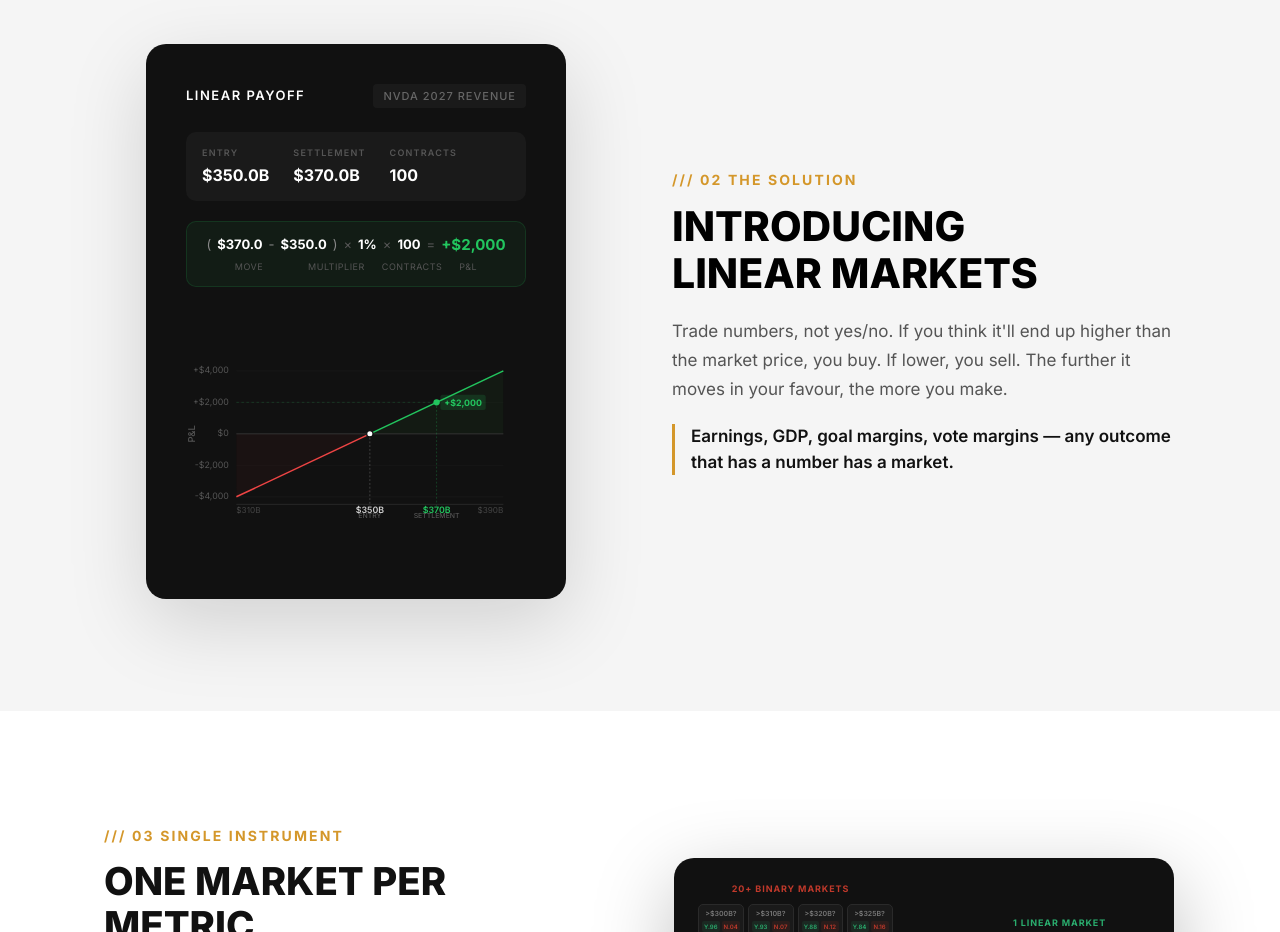
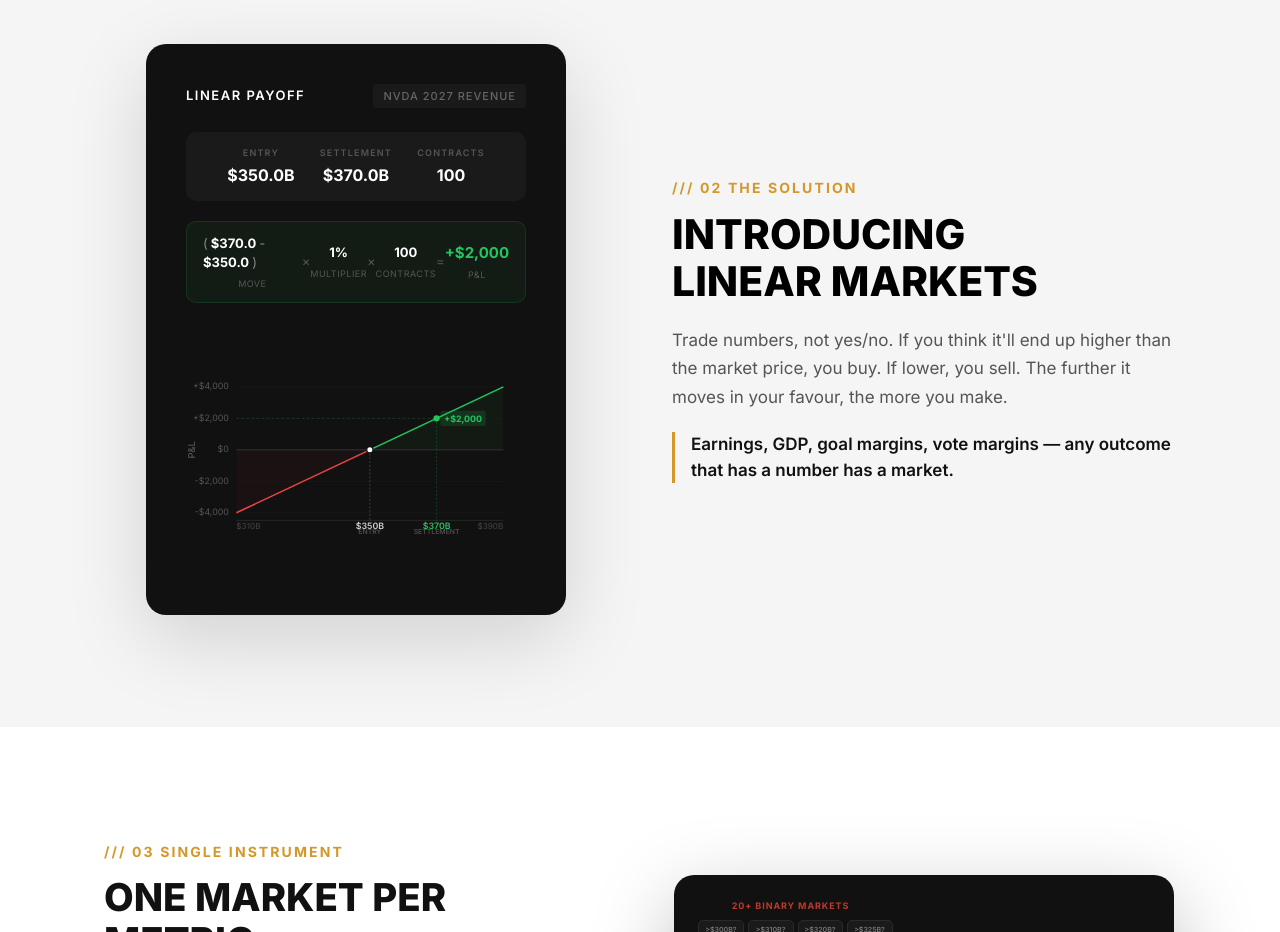
Before and after one commit to tapascodespace/NextBigThing, a Next.js app: page / in a window 1280 px wide. Shown: the part 1780-2712 px from the top of the page. Built offline with nearby package versions, Linux system fonts and the light colour scheme.

Commit message:
Distribute stats row evenly, align formula labels under values

```diff
--- a/app/page.tsx
+++ b/app/page.tsx
@@ -197,13 +197,13 @@ function LinearPayoffChart() {
       </div>
 
       {/* Stats row */}
-      <div style={{ display: "flex", gap: 24, marginBottom: "1.25rem", padding: "14px 16px", background: "#1a1a1a", borderRadius: 10 }}>
+      <div style={{ display: "flex", justifyContent: "space-evenly", marginBottom: "1.25rem", padding: "14px 16px", background: "#1a1a1a", borderRadius: 10 }}>
         {[
           { label: "ENTRY", value: "$350.0B", color: "#fff" },
           { label: "SETTLEMENT", value: "$370.0B", color: "#fff" },
           { label: "CONTRACTS", value: "100", color: "#fff" },
         ].map((stat) => (
-          <div key={stat.label} style={{ display: "flex", flexDirection: "column" as const, gap: 3 }}>
+          <div key={stat.label} style={{ display: "flex", flexDirection: "column" as const, alignItems: "center", gap: 3 }}>
             <span style={{ fontFamily: sans, fontSize: 9, fontWeight: 600, letterSpacing: "1.2px", color: "#555" }}>{stat.label}</span>
             <span style={{ fontFamily: sans, fontSize: 16, fontWeight: 700, color: stat.color }}>{stat.value}</span>
           </div>
@@ -212,27 +212,32 @@ function LinearPayoffChart() {
 
       {/* P&L formula breakdown — IG/CME style */}
       <div style={{ marginBottom: "1.25rem", padding: "12px 16px", background: "rgba(34, 197, 94, 0.06)", border: "1px solid rgba(34, 197, 94, 0.15)", borderRadius: 10 }}>
-        <div style={{ display: "flex", alignItems: "center", justifyContent: "center", gap: 6, flexWrap: "wrap" as const }}>
-          <span style={{ fontFamily: sans, fontSize: 13, color: "#888" }}>(</span>
-          <span style={{ fontFamily: sans, fontSize: 13, fontWeight: 700, color: "#fff" }}>$370.0</span>
-          <span style={{ fontFamily: sans, fontSize: 13, color: "#888" }}>-</span>
-          <span style={{ fontFamily: sans, fontSize: 13, fontWeight: 700, color: "#fff" }}>$350.0</span>
-          <span style={{ fontFamily: sans, fontSize: 13, color: "#888" }}>)</span>
+        <div style={{ display: "flex", alignItems: "center", justifyContent: "space-evenly" }}>
+          {/* MOVE column */}
+          <div style={{ display: "flex", flexDirection: "column" as const, alignItems: "center", gap: 4 }}>
+            <span style={{ fontFamily: sans, fontSize: 13, color: "#888" }}>
+              (<span style={{ fontWeight: 700, color: "#fff" }}> $370.0 </span>-<span style={{ fontWeight: 700, color: "#fff" }}> $350.0 </span>)
+            </span>
+            <span style={{ fontFamily: sans, fontSize: 9, color: "#555", letterSpacing: "0.5px" }}>MOVE</span>
+          </div>
           <span style={{ fontFamily: sans, fontSize: 13, color: "#555" }}>&times;</span>
-          <span style={{ fontFamily: sans, fontSize: 13, fontWeight: 700, color: "#fff" }}>1%</span>
+          {/* MULTIPLIER column */}
+          <div style={{ display: "flex", flexDirection: "column" as const, alignItems: "center", gap: 4 }}>
+            <span style={{ fontFamily: sans, fontSize: 13, fontWeight: 700, color: "#fff" }}>1%</span>
+            <span style={{ fontFamily: sans, fontSize: 9, color: "#555", letterSpacing: "0.5px" }}>MULTIPLIER</span>
+          </div>
           <span style={{ fontFamily: sans, fontSize: 13, color: "#555" }}>&times;</span>
-          <span style={{ fontFamily: sans, fontSize: 13, fontWeight: 700, color: "#fff" }}>100</span>
+          {/* CONTRACTS column */}
+          <div style={{ display: "flex", flexDirection: "column" as const, alignItems: "center", gap: 4 }}>
+            <span style={{ fontFamily: sans, fontSize: 13, fontWeight: 700, color: "#fff" }}>100</span>
+            <span style={{ fontFamily: sans, fontSize: 9, color: "#555", letterSpacing: "0.5px" }}>CONTRACTS</span>
+          </div>
           <span style={{ fontFamily: sans, fontSize: 13, color: "#555" }}>=</span>
-          <span style={{ fontFamily: sans, fontSize: 15, fontWeight: 700, color: "#22c55e" }}>+$2,000</span>
-        </div>
-        <div style={{ display: "flex", justifyContent: "center", gap: 6, marginTop: 4 }}>
-          <span style={{ fontFamily: sans, fontSize: 9, color: "#555", letterSpacing: "0.5px" }}>MOVE</span>
-          <span style={{ fontFamily: sans, fontSize: 9, color: "#333" }}>&nbsp;&nbsp;&nbsp;&nbsp;&nbsp;&nbsp;&nbsp;&nbsp;&nbsp;&nbsp;&nbsp;&nbsp;&nbsp;</span>
-          <span style={{ fontFamily: sans, fontSize: 9, color: "#555", letterSpacing: "0.5px" }}>MULTIPLIER</span>
-          <span style={{ fontFamily: sans, fontSize: 9, color: "#333" }}>&nbsp;&nbsp;</span>
-          <span style={{ fontFamily: sans, fontSize: 9, color: "#555", letterSpacing: "0.5px" }}>CONTRACTS</span>
-          <span style={{ fontFamily: sans, fontSize: 9, color: "#333" }}>&nbsp;&nbsp;</span>
-          <span style={{ fontFamily: sans, fontSize: 9, color: "#555", letterSpacing: "0.5px" }}>P&amp;L</span>
+          {/* P&L column */}
+          <div style={{ display: "flex", flexDirection: "column" as const, alignItems: "center", gap: 4 }}>
+            <span style={{ fontFamily: sans, fontSize: 15, fontWeight: 700, color: "#22c55e" }}>+$2,000</span>
+            <span style={{ fontFamily: sans, fontSize: 9, color: "#555", letterSpacing: "0.5px" }}>P&amp;L</span>
+          </div>
         </div>
       </div>
 
```
